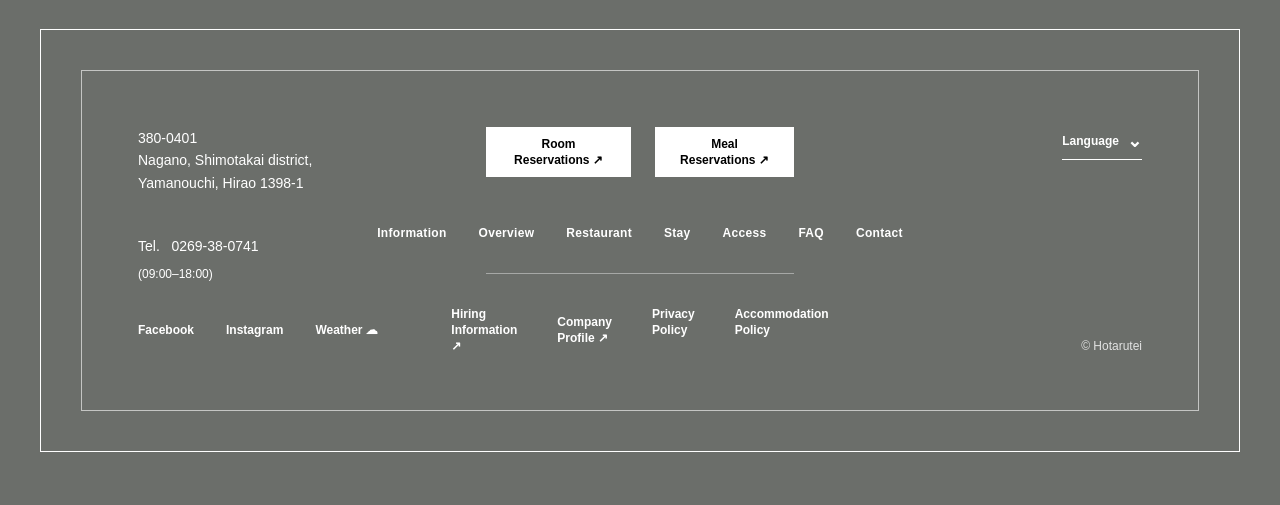
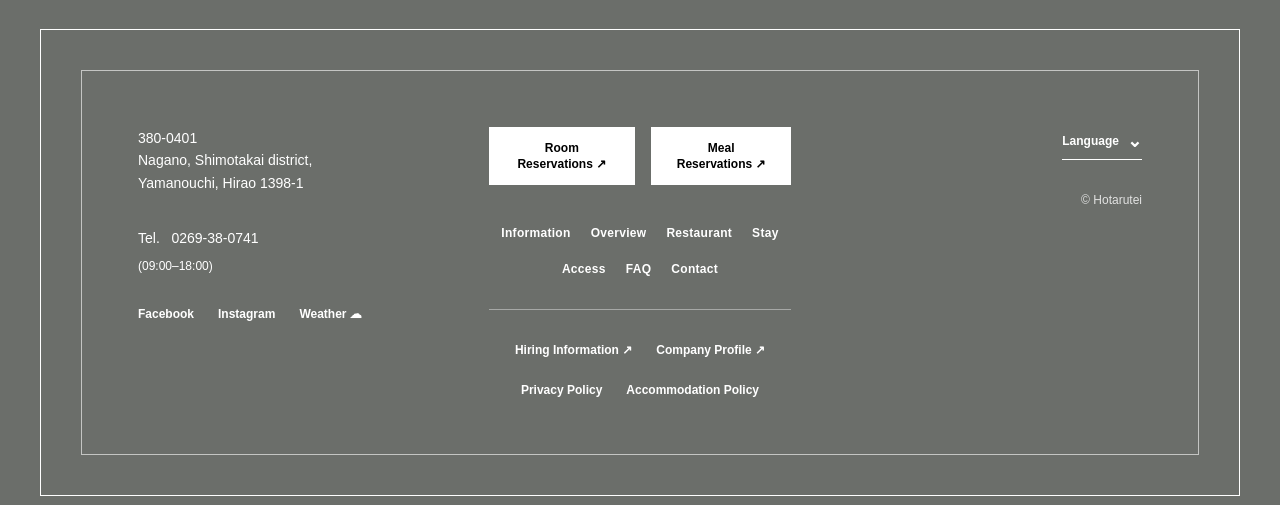
Before and after one commit to didikhokki/mmi-nextjs-app, a Next.js app: page / in a window 1280 px wide. Shown: the part 5135-5640 px from the top of the page. Built offline with nearby package versions, Linux system fonts and the light colour scheme.

Commit message:
Update 5

```diff
--- a/components/Footer.tsx
+++ b/components/Footer.tsx
@@ -2,15 +2,24 @@
 
 export default function Footer() {
   return (
-    <footer className="w-full bg-[#6b6e6a] py-14 px-10">
+    <footer className="w-full bg-[#6b6e6a] py-14 px-4 md:px-10">
       {/* Outer Border */}
-      <div className="border border-white p-10">
+      <div className="border border-white p-6 md:p-10">
         {/* Inner Border */}
-        <div className="border border-white/60 p-14">
-          <div className="grid grid-cols-3 gap-10 text-white text-sm">
+        <div className="border border-white/60 p-6 md:p-14">
 
+          {/* Grid Responsive */}
+          <div
+            className="
+              grid grid-cols-1
+              md:grid-cols-2
+              lg:grid-cols-3
+              gap-12
+              text-white text-sm
+            "
+          >
             {/* ================= LEFT INFO ================= */}
-            <div className="space-y-10">
+            <div className="space-y-8 text-center md:text-left">
               {/* Address */}
               <div className="leading-relaxed font-medium">
                 <p>380-0401</p>
@@ -25,7 +34,7 @@ export default function Footer() {
               </div>
 
               {/* Social */}
-              <div className="flex gap-8 text-xs font-semibold">
+              <div className="flex justify-center md:justify-start gap-6 text-xs font-semibold flex-wrap">
                 <a href="#" className="hover:underline">
                   Facebook
                 </a>
@@ -39,20 +48,20 @@ export default function Footer() {
             </div>
 
             {/* ================= CENTER MENU ================= */}
-            <div className="flex flex-col items-center justify-between">
+            <div className="flex flex-col items-center text-center">
               {/* Reservation Buttons */}
-              <div className="flex gap-6 mb-12">
-                <button className="border border-white bg-white text-black px-5 py-2 text-xs font-semibold flex items-center gap-2 hover:bg-gray-200 transition">
+              <div className="flex flex-col sm:flex-row gap-4 mb-10 w-full justify-center">
+                <button className="border border-white bg-white text-black px-5 py-3 text-xs font-semibold w-full sm:w-auto hover:bg-gray-200 transition">
                   Room Reservations ↗
                 </button>
 
-                <button className="border border-white bg-white text-black px-5 py-2 text-xs font-semibold flex items-center gap-2 hover:bg-gray-200 transition">
+                <button className="border border-white bg-white text-black px-5 py-3 text-xs font-semibold w-full sm:w-auto hover:bg-gray-200 transition">
                   Meal Reservations ↗
                 </button>
               </div>
 
               {/* Main Nav */}
-              <nav className="flex gap-8 text-xs font-semibold tracking-wide">
+              <nav className="flex flex-wrap justify-center gap-5 text-xs font-semibold tracking-wide">
                 <a href="#" className="hover:underline">
                   Information
                 </a>
@@ -80,11 +89,11 @@ export default function Footer() {
               <div className="w-full border-t border-white/40 my-8"></div>
 
               {/* Bottom Links */}
-              <div className="flex gap-10 text-xs font-semibold">
-                <a href="#" className="hover:underline flex items-center gap-1">
+              <div className="flex flex-wrap justify-center gap-6 text-xs font-semibold">
+                <a href="#" className="hover:underline">
                   Hiring Information ↗
                 </a>
-                <a href="#" className="hover:underline flex items-center gap-1">
+                <a href="#" className="hover:underline">
                   Company Profile ↗
                 </a>
                 <a href="#" className="hover:underline">
@@ -97,16 +106,14 @@ export default function Footer() {
             </div>
 
             {/* ================= RIGHT LANGUAGE ================= */}
-            <div className="flex flex-col items-end justify-between">
+            <div className="flex flex-col items-center lg:items-end text-center lg:text-right gap-8">
               {/* Language */}
-              <div className="text-xs font-semibold">
-                <button className="flex items-center gap-2 border-b border-white pb-1 hover:opacity-80">
-                  Language <span className="text-lg">⌄</span>
-                </button>
-              </div>
+              <button className="flex items-center gap-2 border-b border-white pb-1 hover:opacity-80 text-xs font-semibold">
+                Language <span className="text-lg">⌄</span>
+              </button>
 
               {/* Copyright */}
-              <div className="text-xs opacity-80 mt-auto">
+              <div className="text-xs opacity-80">
                 © Hotarutei
               </div>
             </div>
```
